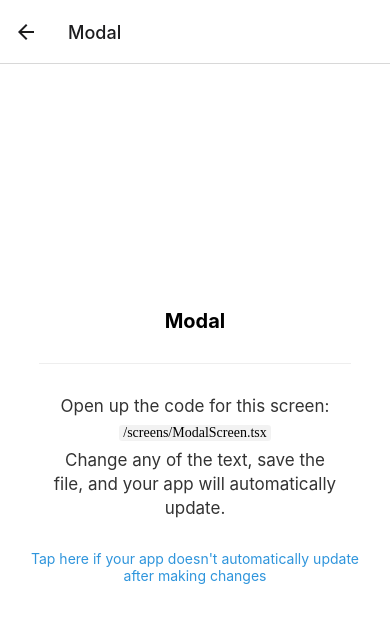
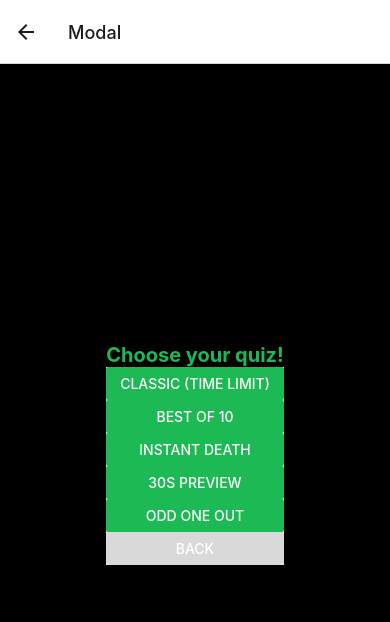
Before and after one commit to schjoth/DIMA, a React Native app: screen /Modal in a window 390 px wide. Shown: the top 622 px of the page. Built offline with nearby package versions, Linux system fonts and the light colour scheme.

Commit message:
Added play-screen

```diff
--- a/App.tsx
+++ b/App.tsx
@@ -8,7 +8,7 @@ import ModalScreen from './screens/ModalScreen';
 
 type RootStackParamList = {
   Home: undefined, // undefined because you aren't passing any params to the home screen
-  Modal: undefined,
+  Modal: undefined, //Issue Is here i Think
   Profile: { name: string };
 };
 
--- a/screens/ModalScreen.tsx
+++ b/screens/ModalScreen.tsx
@@ -1,36 +1,105 @@
-import { StatusBar } from 'expo-status-bar';
-import { Platform, StyleSheet } from 'react-native';
+import {
+  StyleSheet,
+  Button,
+  Alert,
+  SafeAreaView,
+  AppRegistry,
+} from "react-native";
+import { NativeRouter as Router, Route, Link } from "react-router-native";
+import * as React from "react";
+import { useState } from "react";
+import EditScreenInfo from "../components/EditScreenInfo";
+import { Text, View } from "../components/Themed";
+import { createNativeStackNavigator } from "@react-navigation/native-stack";
+import { createRoot } from "react-dom/client";
+import HomeScreen from "./ModalScreen";
+import { NativeStackNavigationProp } from "@react-navigation/native-stack";
+import { RootStackParamList } from "../types";
 
-import EditScreenInfo from '../components/EditScreenInfo';
-import { Text, View } from '../components/Themed';
+type ProfileScreenNavigationProp =
+  NativeStackNavigationProp<RootStackParamList>;
 
-const ModalScreen = () => {
+type Props = {
+  navigation: ProfileScreenNavigationProp;
+};
+/*Husk å endre i types.tsx linje 16*/
+
+const ModalScreen = ({ navigation }: Props) => {
   return (
-    <View style={styles.container}>
-      <Text style={styles.title}>Modal</Text>
-      <View style={styles.separator} lightColor="#eee" darkColor="rgba(255,255,255,0.1)" />
-      <EditScreenInfo path="/screens/ModalScreen.tsx" />
+    <SafeAreaView style={styles.container}>
+      <View>
+        <View style={styles.container}>
+          <Text style={styles.title}>Choose your quiz!</Text>
+        </View>
+        <Button
+          title="Classic (time limit)"
+          color="#1DB954"
+          onPress={() => navigation.navigate("Home")}
+        />
 
-      {/* Use a light status bar on iOS to account for the black space above the modal */}
-      <StatusBar style={Platform.OS === 'ios' ? 'light' : 'auto'} />
-    </View>
+        <View>
+          <Button
+            title="Best of 10"
+            color="#1DB954"
+            onPress={() => navigation.navigate("Home")}
+          />
+        </View>
+        <View>
+          <Button
+            title="Instant death"
+            color="#1DB954"
+            onPress={() => navigation.navigate("Home")}
+          />
+        </View>
+        <View>
+          <Button
+            title="30s preview"
+            color="#1DB954"
+            onPress={() => navigation.navigate("Home")}
+          />
+        </View>
+        <View>
+          <Button
+            title="Odd one out"
+            color="#1DB954"
+            onPress={() => navigation.navigate("Home")}
+          />
+        </View>
+        <View>
+          <Button
+            title="Back"
+            color="#D9D9D9"
+            onPress={() => navigation.navigate("Home")}
+          />
+        </View>
+      </View>
+    </SafeAreaView>
   );
-}
+};
 
 const styles = StyleSheet.create({
   container: {
     flex: 1,
-    alignItems: 'center',
-    justifyContent: 'center',
+    alignItems: "center",
+    justifyContent: "center",
+    backgroundColor: "#000",
   },
   title: {
     fontSize: 20,
-    fontWeight: 'bold',
+    fontWeight: "bold",
+    color: "#1DB954",
   },
   separator: {
     marginVertical: 30,
     height: 1,
-    width: '80%',
+    width: "80%",
+    color: "#1DB954",
+  },
+  header: {
+    fontSize: 20,
+  },
+  subNavItem: {
+    padding: 5,
   },
 });
 
```
